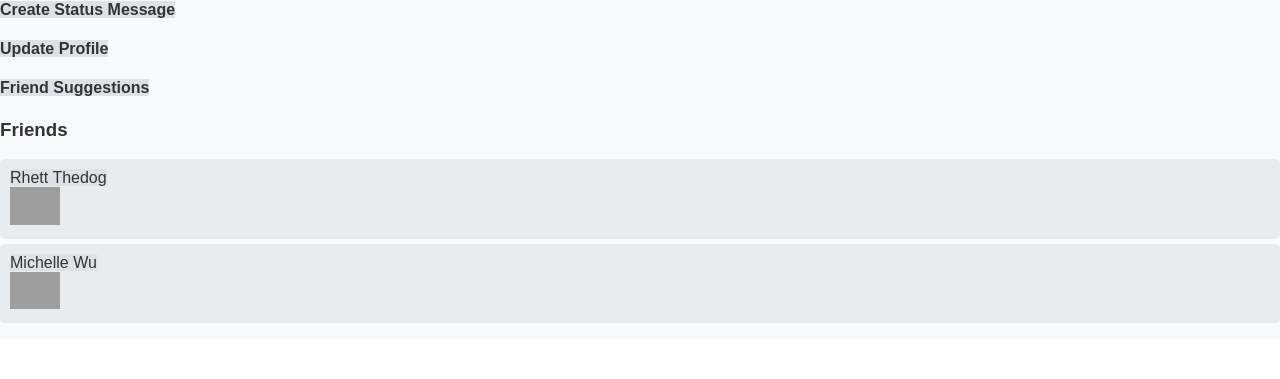
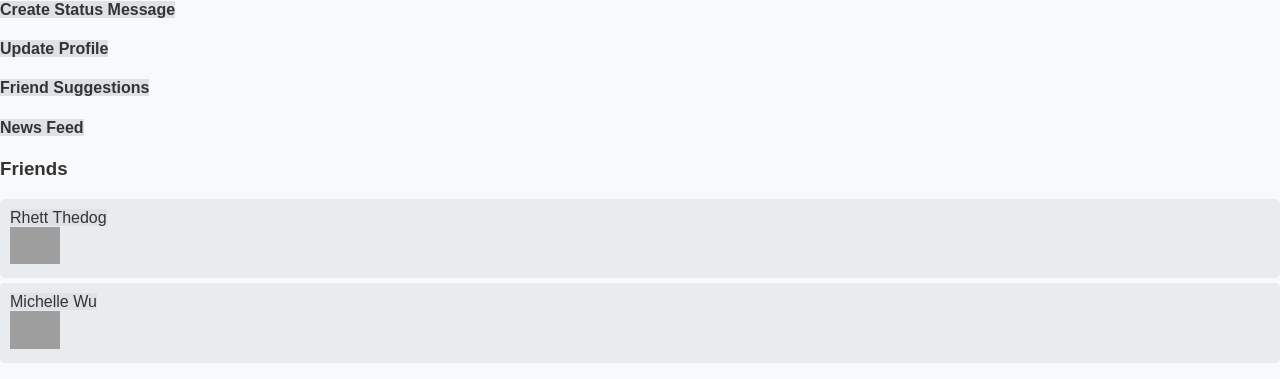
Before and after one commit to jaimeyfrank/cs412, a Django app: page /mini_fb/profile/1 in a window 1280 px wide. Shown: the part 543-922 px from the top of the page. Before the commit the page ends 866 px from the top, so only its background shows below. Run offline with Django 5.2, Linux system fonts and the light colour scheme; data comes from the database, SQL or seed files in the repository; grey boxes are pictures that could not be loaded.

Commit message:
a8 task 3

```diff
--- a/mini_fb/models.py
+++ b/mini_fb/models.py
@@ -39,6 +39,17 @@ class Profile(models.Model):
 
         return suggestions
 
+    def get_news_feed(self):
+        friends_as_profile1 = Friend.objects.filter(profile1=self).values_list('profile2', flat=True)
+        friends_as_profile2 = Friend.objects.filter(profile2=self).values_list('profile1', flat=True)
+        friend_ids = list(friends_as_profile1) + list(friends_as_profile2)
+
+        profile_ids = friend_ids + [self.id]
+
+        news_feed = StatusMessage.objects.filter(profile_id__in=profile_ids).order_by('-timestamp')
+
+        return news_feed
+
 
 class StatusMessage(models.Model):
     timestamp = models.DateTimeField(auto_now_add=True)
--- a/mini_fb/templates/mini_fb/show_profile.html
+++ b/mini_fb/templates/mini_fb/show_profile.html
@@ -11,6 +11,7 @@
 <h4><a href="{% url 'create_status' profile.pk %}">Create Status Message</a></h4>
 <h4><a href="{% url 'update_profile' profile.pk %}">Update Profile</a></h4>
 <h4><a href="{% url 'friend_suggestions' profile.pk %}">Friend Suggestions</a></h4>
+<h4><a href="{% url 'news_feed' profile.pk %}">News Feed</a></h4>
 
 {% if profile.get_friends is not empty %}
 <h3>Friends</h3>
--- a/mini_fb/urls.py
+++ b/mini_fb/urls.py
@@ -12,4 +12,5 @@ urlpatterns = [
     path('status/<int:pk>/update/', UpdateStatusMessageView.as_view(), name='update_status'),
     path('profile/<int:pk>/add_friend/<int:other_pk>/', CreateFriendView.as_view(), name='add_friend'),
     path('profile/<int:pk>/friend_suggestions/', ShowFriendSuggestionsView.as_view(), name='friend_suggestions'),
+    path('profile/<int:pk>/news_feed/', ShowNewsFeedView.as_view(), name='news_feed'),
 ]
--- a/mini_fb/views.py
+++ b/mini_fb/views.py
@@ -111,3 +111,8 @@ class ShowFriendSuggestionsView(DetailView):
     model = Profile
     template_name = 'mini_fb/friend_suggestions.html'
     context_object_name = 'profile'
+
+class ShowNewsFeedView(DetailView):
+    model = Profile
+    template_name = 'mini_fb/news_feed.html'
+    context_object_name = 'profile'
```
Also changed, not shown: mini_fb/templates/mini_fb/news_feed.html (added, +18 -0 lines).
